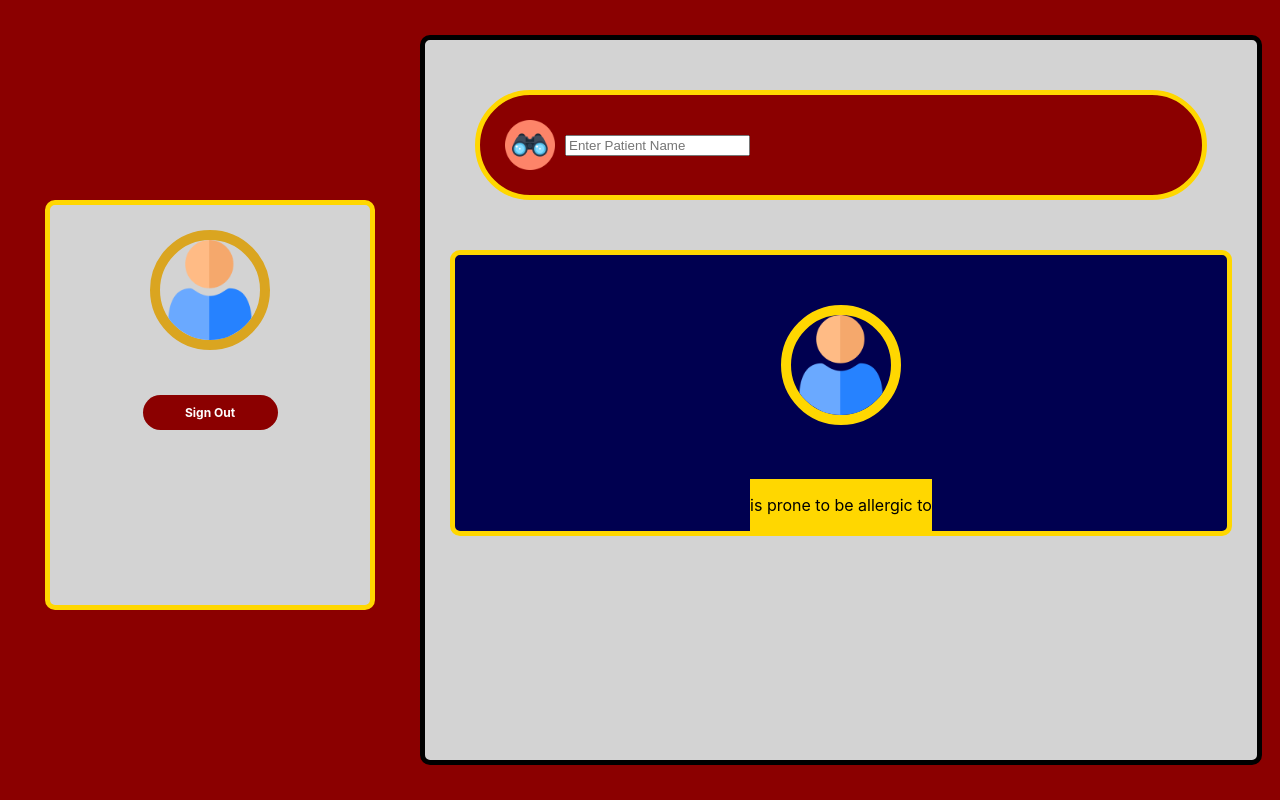
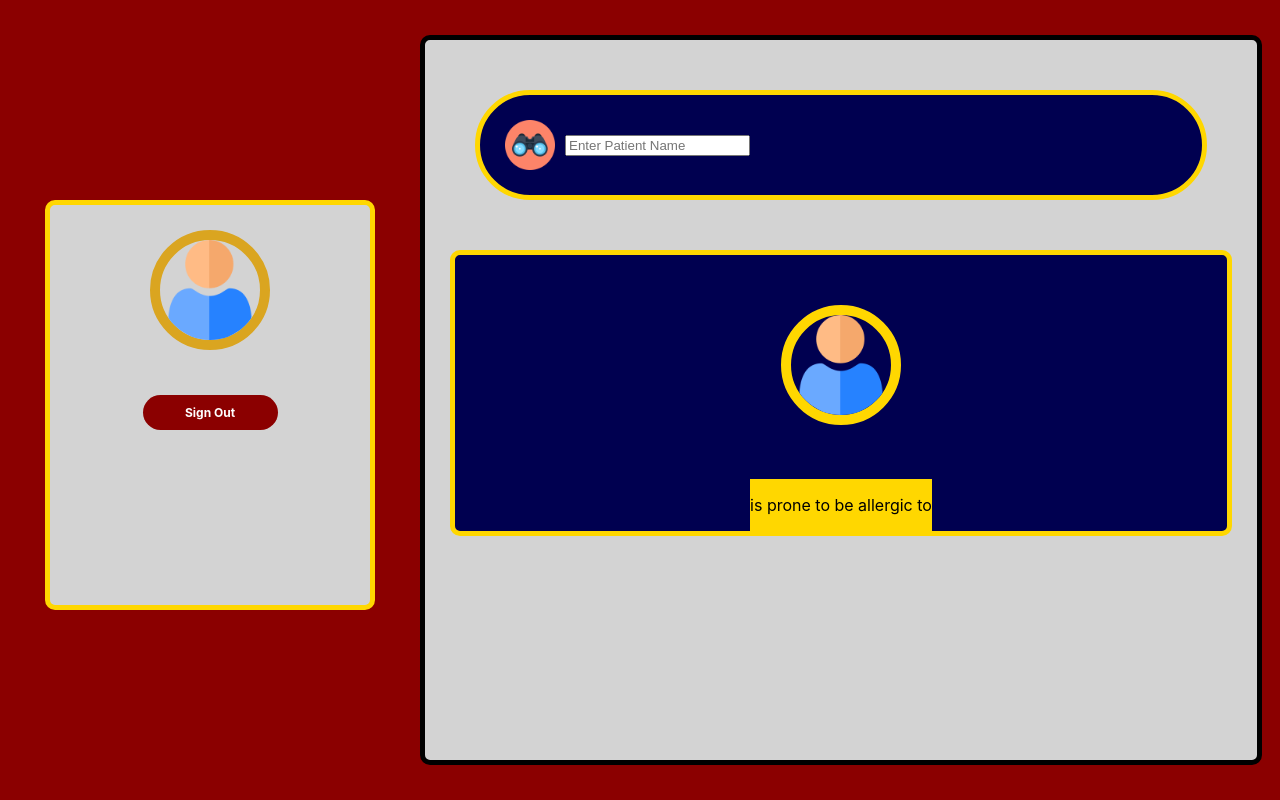
Before and after one commit to jdutchik/SE491Group13, a React (Create React App) app in the folder se491project/: page /doctor in a window 1280 px wide. Built offline with nearby package versions, Linux system fonts and the light colour scheme.

Commit message:
doctor changes

```diff
--- a/se491project/src/components/Doctor/Doctor.css
+++ b/se491project/src/components/Doctor/Doctor.css
@@ -37,7 +37,7 @@ body {
     display: flex;
     align-items: center;
 
-    background-color: darkred;
+    background-color: rgb(0, 0, 80);
 
     margin: 50px;
 
@@ -74,8 +74,6 @@ body {
     display: flex;
     flex-direction: column;
     align-items: center;
-
-
 
     background-color: rgb(0, 0, 80);
     margin: 25px;
```
